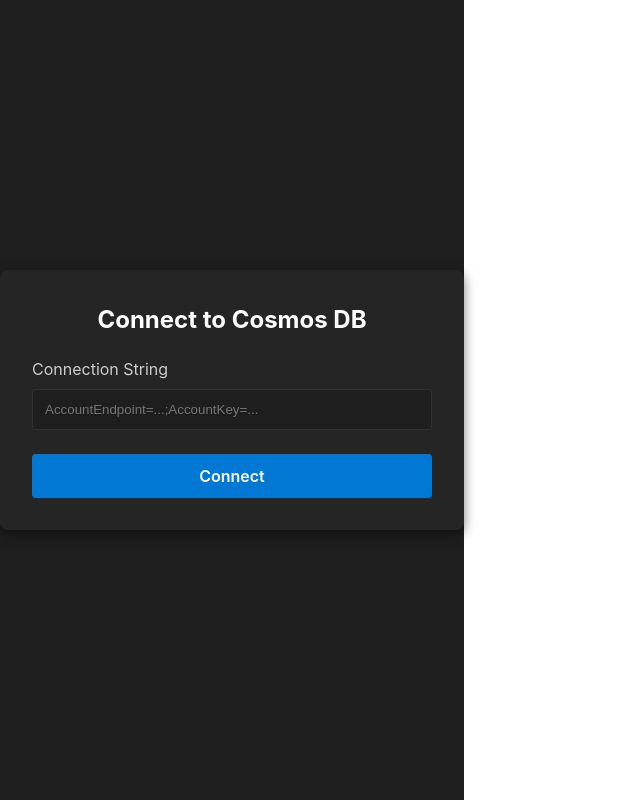
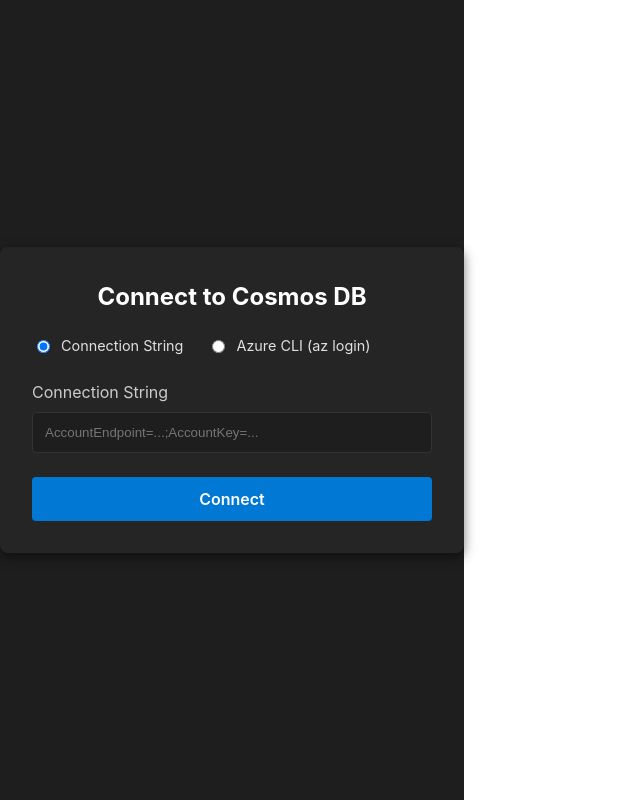
Before and after one commit to LosManos/Ushi-Suki-KoSumoso, a React (Vite) app: page / in a window 1280 px wide. Shown: the whole page, without its empty margins (0-640 px from the left). Built offline with nearby package versions, Linux system fonts and the light colour scheme.

Commit message:
feat!:Connects and retrieves databases

```diff
--- a/package.json
+++ b/package.json
@@ -10,6 +10,7 @@
     },
     "dependencies": {
         "@azure/cosmos": "^4.0.0",
+        "@azure/identity": "^4.13.0",
         "react": "^18.2.0",
         "react-dom": "^18.2.0"
     },
--- a/src/components/ConnectionForm.css
+++ b/src/components/ConnectionForm.css
@@ -66,3 +66,32 @@
     opacity: 0.7;
     cursor: not-allowed;
 }
+
+.auth-method-toggle {
+    display: flex;
+    gap: 1.5rem;
+    margin-bottom: 1.5rem;
+}
+
+.auth-method-toggle label {
+    display: flex;
+    align-items: center;
+    gap: 0.5rem;
+    cursor: pointer;
+    font-size: 0.9rem;
+    color: #e0e0e0;
+}
+
+.help-text {
+    display: block;
+    margin-top: 0.5rem;
+    font-size: 0.8rem;
+    color: #aaa;
+}
+
+.help-text code {
+    background: #333;
+    padding: 0.2rem 0.4rem;
+    border-radius: 4px;
+    font-family: monospace;
+}
--- a/src/components/ConnectionForm.tsx
+++ b/src/components/ConnectionForm.tsx
@@ -7,7 +7,8 @@
 }
 
 export const ConnectionForm: React.FC<ConnectionFormProps> = ({ onConnect }) => {
-    const [connectionString, setConnectionString] = useState('');
+    const [authMethod, setAuthMethod] = useState<'connectionString' | 'azureCli'>('connectionString');
+    const [inputValue, setInputValue] = useState('');
     const [loading, setLoading] = useState(false);
     const [error, setError] = useState<string | null>(null);
 
@@ -16,11 +17,11 @@
         setLoading(true);
         setError(null);
 
-        const result = await cosmos.connect(connectionString);
+        const result = await cosmos.connect(inputValue);
         setLoading(false);
 
         if (result.success) {
-            onConnect(connectionString);
+            onConnect(inputValue);
         } else {
             setError(result.error || 'Failed to connect');
         }
@@ -30,15 +31,52 @@
         <div className="connection-form-container">
             <form onSubmit={handleSubmit} className="connection-form">
                 <h2>Connect to Cosmos DB</h2>
+
+                <div className="auth-method-toggle">
+                    <label>
+                        <input
+                            type="radio"
+                            checked={authMethod === 'connectionString'}
+                            onChange={() => {
+                                setAuthMethod('connectionString');
+                                setInputValue('');
+                            }}
+                        />
+                        Connection String
+                    </label>
+                    <label>
+                        <input
+                            type="radio"
+                            checked={authMethod === 'azureCli'}
+                            onChange={() => {
+                                setAuthMethod('azureCli');
+                                setInputValue('');
+                            }}
+                        />
+                        Azure CLI (az login)
+                    </label>
+                </div>
+
                 <div className="form-group">
-                    <label>Connection String</label>
+                    <label>
+                        {authMethod === 'connectionString' ? 'Connection String' : 'Cosmos DB Endpoint URL'}
+                    </label>
                     <input
-                        type="password"
-                        value={connectionString}
-                        onChange={(e) => setConnectionString(e.target.value)}
-                        placeholder="AccountEndpoint=...;AccountKey=..."
+                        type={authMethod === 'connectionString' ? 'password' : 'url'}
+                        value={inputValue}
+                        onChange={(e) => setInputValue(e.target.value)}
+                        placeholder={
+                            authMethod === 'connectionString'
+                                ? "AccountEndpoint=...;AccountKey=..."
+                                : "https://<my-account>.documents.azure.com:443/"
+                        }
                         required
                     />
+                    {authMethod === 'azureCli' && (
+                        <small className="help-text">
+                            Make sure you have run <code>az login</code> in your terminal.
+                        </small>
+                    )}
                 </div>
                 {error && <div className="error-message">{error}</div>}
                 <button type="submit" disabled={loading}>
```
Also changed, not shown: electron/cosmos.ts (+15 -3 lines), 1 other file (tests, documents, lock files or other folders).
